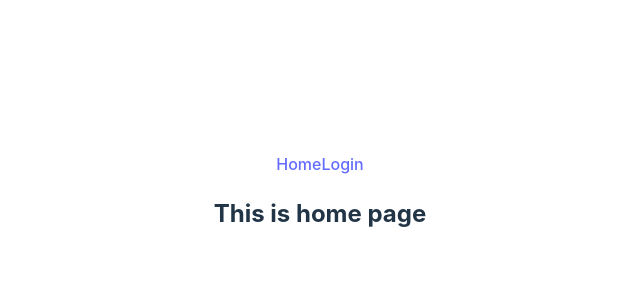
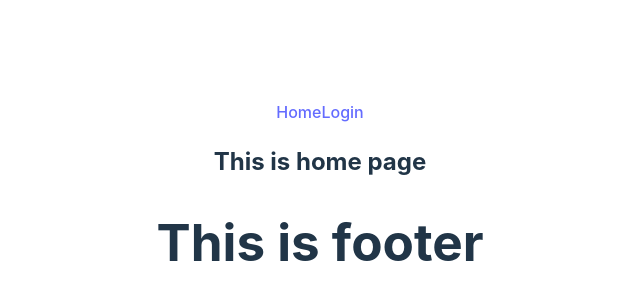
Before and after one commit to sajim-khan/firebase-authentication, a React (Vite) app: page / in a window 1280 px wide. Shown: the part 198-498 px from the top of the page, without its empty margins (320-960 px from the left). Built offline with nearby package versions, Linux system fonts and the light colour scheme.

Commit message:
added footer

```diff
--- /dev/null
+++ b/src/Components/Footer/Footer.jsx
@@ -0,0 +1,11 @@
+import React from 'react';
+
+const Footer = () => {
+    return (
+        <div>
+            <h1>This is footer</h1>
+        </div>
+    );
+};
+
+export default Footer;
--- a/src/Layout/Main.jsx
+++ b/src/Layout/Main.jsx
@@ -1,12 +1,14 @@
 import React from 'react';
 import Header from '../Components/Header/Header';
 import { Outlet } from 'react-router-dom';
+import Footer from '../Components/Footer/Footer';
 
 const Main = () => {
     return (
         <div>
             <Header></Header>
             <Outlet></Outlet>
+            <Footer></Footer>
         </div>
     );
 };
```
